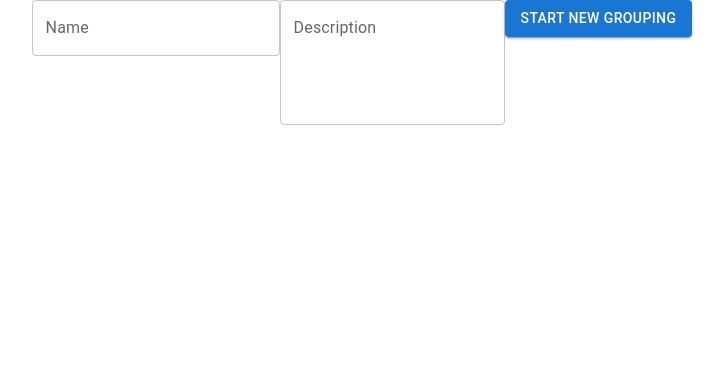
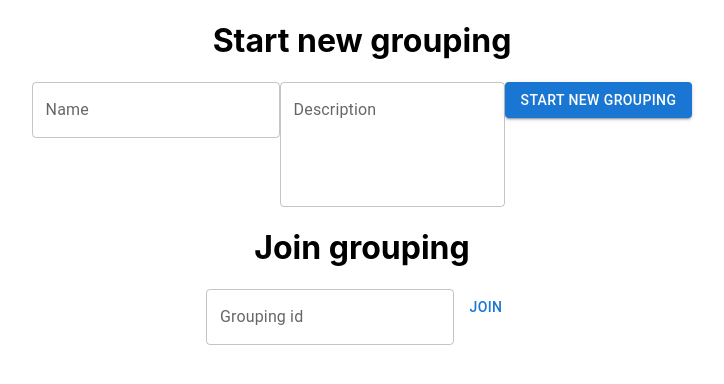
Before and after one commit to aleksilb/silent-grouping, a React (Create React App) app in the folder client/: page / in a window 1280 px wide. Shown: the top 384 px of the page, without its empty margins (278-1002 px from the left). Built offline with nearby package versions, Linux system fonts and the light colour scheme.

Commit message:
Separate start page and joining to a grouping as a voter

```diff
--- a/client/src/App.js
+++ b/client/src/App.js
@@ -1,9 +1,9 @@
 import './App.css';
-import NewGrouping from "./Components/NewGrouping";
 import TermList from "./Components/TermList";
 import Board from "./Components/Board";
 import Results from "./Components/Results";
 import {useState} from "react";
+import Start from "./Components/Start";
 const pages = ['new', 'terms', 'board', 'results'];
 
 function App() {
@@ -17,7 +17,7 @@ function App() {
 
     return (
         <div className="App">
-            {(page === 'new') ? <NewGrouping finishFunction={pageFinished}/> : null}
+            {(page === 'new') ? <Start finishFunction={pageFinished}/> : null}
             {(page === 'terms') ? <TermList finishFunction={pageFinished}/> : null}
             {(page === 'board') ? <Board finishFunction={pageFinished}/> : null}
             {(page === 'results') ? <Results/> : null}
--- a/client/src/Components/NewGrouping.js
+++ b/client/src/Components/NewGrouping.js
@@ -18,11 +18,12 @@ function NewGrouping(props) {
                 'Content-Type': 'application/json'
             },
             body: JSON.stringify(data)
-        }).then(result => {
-            console.log(result)
+        })
+            .then(response => response.text())
+            .then(groupingId => {
+                console.log(groupingId);
+                props.groupingCreated(groupingId);
         });
-
-        props.finishFunction();
     }
 
     return <div>
--- /dev/null
+++ b/client/src/Components/Start.js
@@ -0,0 +1,42 @@
+import NewGrouping from "./NewGrouping";
+import {Button, TextField} from "@mui/material";
+import {useState} from "react";
+const API = 'http://localhost:5000';
+
+function Start(props) {
+    const [groupingId, setGroupingId] = useState(null);
+
+    function joinGrouping() {
+        if(groupingId != null) {
+            fetch(API + '/voter/'+groupingId, {
+                method: 'POST',
+                headers: {
+                    'Content-Type': 'application/json'
+                }
+            })
+                .then(response => response.text())
+                .then(voterId => {
+                    console.log(voterId);
+                    props.finishFunction(); //TODO Send voter id
+            });
+        }
+    }
+
+    function groupingCreated(id) {
+        setGroupingId(id);
+    }
+
+    return <div>
+        <h1>Start new grouping</h1>
+        <NewGrouping groupingCreated={groupingCreated}/>
+        <h1>Join grouping</h1>
+        <TextField
+            id="grouping-field"
+            label="Grouping id"
+            onChange={evt => setGroupingId(evt.target.value)}
+        />
+        <Button  onClick={joinGrouping}>Join</Button>
+    </div>
+}
+
+export default Start;
```
